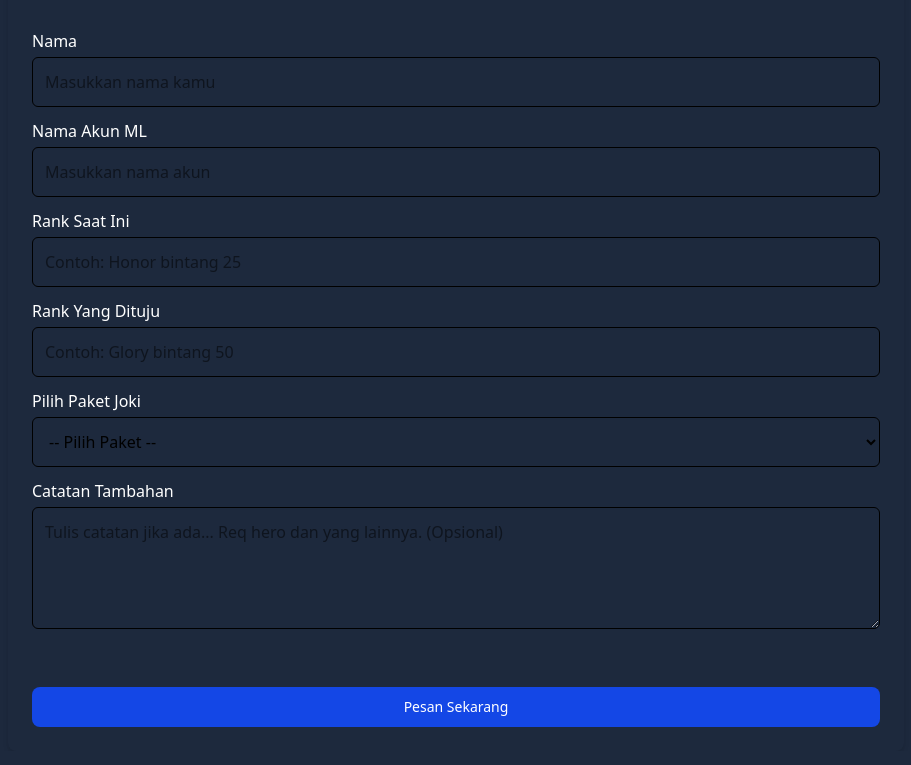
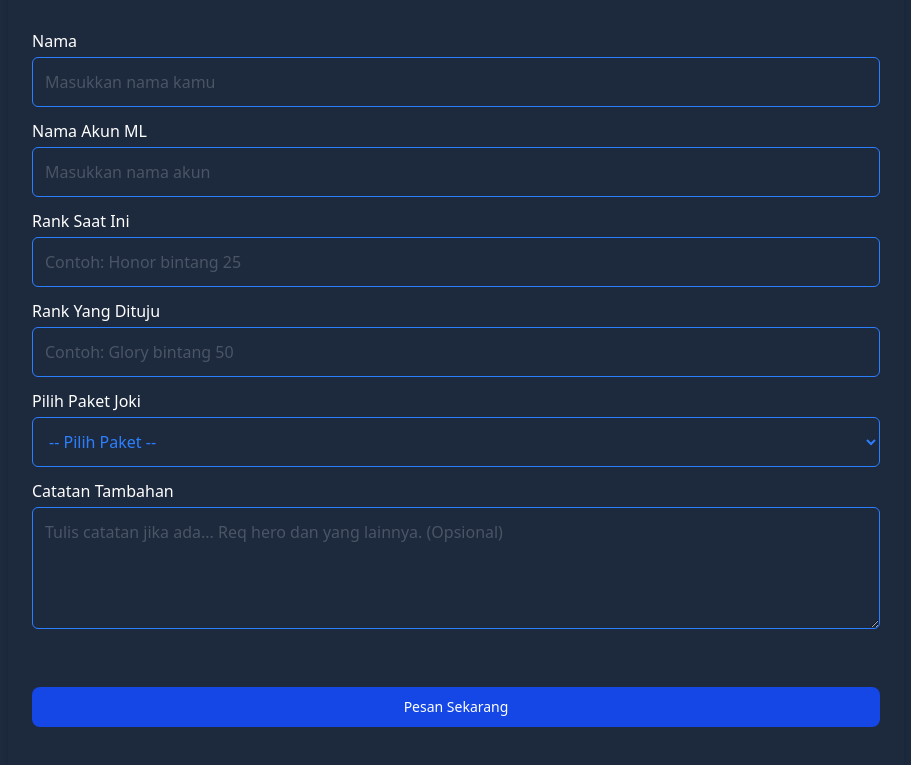
Before and after one commit to RaflyFA/Web-Joki-v2, a website: page src/chekout.html in a window 1280 px wide. Shown: the part 111-876 px from the top of the page, without its empty margins (184-1095 px from the left). Drawn offline with Linux system fonts and the light colour scheme.

Commit message:
MErubah tampilan halaman checkout

```diff
--- a/src/chekout.html
+++ b/src/chekout.html
@@ -8,7 +8,9 @@
    <link rel="stylesheet" href="/src/output.css" />
 </head>
 
-<body class="bg-slate-800 ">
+
+
+<body class="bg-slate-800  ">
    <!-- Container Halaman Checkout -->
    <div class="max-w-4xl mx-auto mt-1 p-6  bg-slate-800 rounded-lg shadow-md">
       <h1
@@ -24,25 +26,25 @@
          <div>
             <label for="name" class="block font-medium text-white mb-1">Nama</label>
             <input type="text" id="name" name="name" placeholder="Masukkan nama kamu" required
-               class="w-full p-3 border rounded-md focus:outline-none focus:ring-2  focus:bg-transparent text-black focus:text-white focus:ring-blue-500">
+               class="w-full p-3 border rounded-md focus:outline-none focus:ring-2  focus:bg-transparent text-blue-500 focus:text-white focus:ring-blue-500  placeholder-gray-600">
          </div>
 
          <div>
             <label for="namaAkun" class="block font-medium text-white mb-1">Nama Akun ML</label>
             <input type="text" id="namaAkun" name="namaAkun" placeholder="Masukkan nama akun" required
-               class="w-full p-3 border rounded-md focus:outline-none focus:ring-2 focus:bg-transparent text-black focus:text-white focus:ring-blue-500">
+               class="w-full p-3 border rounded-md focus:outline-none focus:ring-2 focus:bg-transparent text-blue-500  focus:text-white focus:ring-blue-500 placeholder-gray-600">
          </div>
 
          <div>
             <label for="rankSaatIni" class="block font-medium text-white  mb-1">Rank Saat Ini</label>
             <input type="text" id="rankSaatIni" name="rankSaatIni" placeholder="Contoh: Honor bintang 25" required
-               class="w-full p-3 border rounded-md focus:outline-none focus:ring-2 focus:bg-transparent text-black focus:text-white focus:ring-blue-500">
+               class="w-full p-3 border rounded-md focus:outline-none focus:ring-2 focus:bg-transparent text-blue-500  focus:text-white focus:ring-blue-500 placeholder-gray-600">
          </div>
 
          <div>
             <label for="rankYangDituju" class="block font-medium text-white  mb-1">Rank Yang Dituju</label>
             <input type="text" id="rankYangDituju" name="rankYangDituju" placeholder="Contoh: Glory bintang 50" required
-               class="w-full p-3 border rounded-md focus:outline-none focus:ring-2 focus:bg-transparent text-black focus:text-white focus:ring-blue-500">
+               class="w-full p-3 border rounded-md focus:outline-none focus:ring-2 focus:bg-transparent text-blue-500  focus:text-white focus:ring-blue-500 placeholder-gray-600">
          </div>
 
 
@@ -50,7 +52,7 @@
          <div>
             <label for="package" class="block font-medium text-white  mb-1">Pilih Paket Joki</label>
             <select id="package" name="package" required
-               class="w-full p-3 border rounded-md focus:outline-none focus:ring-2 focus:bg-transparent text-black focus:text-white focus:ring-blue-500">
+               class="w-full p-3 border rounded-md focus:outline-none focus:ring-2 focus:bg-transparent text-blue-500  focus:text-white focus:ring-blue-500 placeholder-gray-600 ">
                <option value="" class="text-black">-- Pilih Paket --</option>
                <option value="Warrior - Elite" class="text-black">Grand Master (Rp. 4.000/Bintang)</option>
                <option value="Epic (Rp. 5.000/Bintang)" class="text-black">Epic (Rp. 5.000/Bintang)</option>
@@ -67,12 +69,12 @@
             <label for="notes" class="block font-medium text-white  mb-1">Catatan Tambahan</label>
             <textarea id="notes" name="notes" rows="4"
                placeholder="Tulis catatan jika ada... Req hero dan yang lainnya. (Opsional)"
-               class="w-full p-3 mb-10 border rounded-md focus:outline-none focus:ring-2 focus:bg-transparent text-black focus:text-white focus:ring-blue-500"></textarea>
+               class="w-full p-3 mb-10 border rounded-md focus:outline-none focus:ring-2 focus:bg-transparent text-blue-500  focus:text-white focus:ring-blue-500 placeholder-gray-600"></textarea>
          </div>
 
          <!-- Tombol Submit -->
          <button type="button" onclick="submitForm()"
-            class="w-full flex  justify-center text-white bg-blue-700 hover:bg-blue-800 focus:ring-4 focus:outline-none focus:ring-blue-300 font-medium rounded-lg text-sm px-5 py-2.5 text-center items-center dark:bg-blue-600 dark:hover:bg-blue-700 dark:focus:ring-blue-800 hover:shadow-lg hover:scale-105 transform transition-all duration-300">
+            class="w-full flex  justify-center text-white bg-blue-700 hover:bg-blue-800 focus:ring-4 focus:outline-none focus:ring-blue-300 font-medium rounded-lg text-sm px-5 py-2.5 text-center items-center dark:bg-blue-600 dark:hover:bg-blue-700 dark:focus:ring-blue-800 hover:shadow-lg hover:scale-105 transform transition-all duration-300 mb-5">
             Pesan Sekarang
          </button>
       </form>
```
Also changed, not shown: docs/index.html (renamed from dist/index.html), src/output.css.
